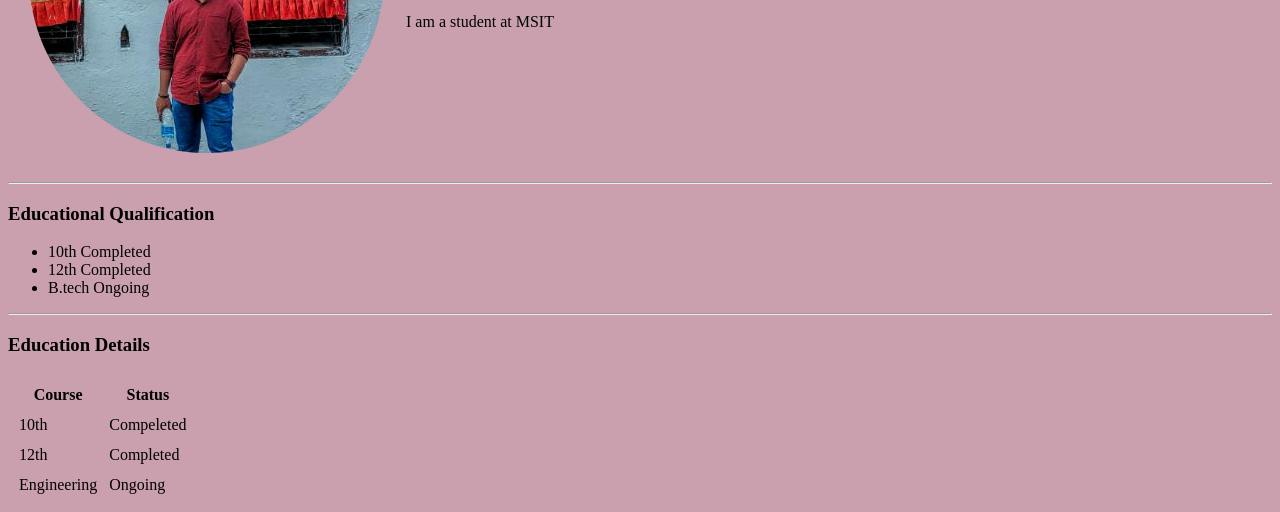
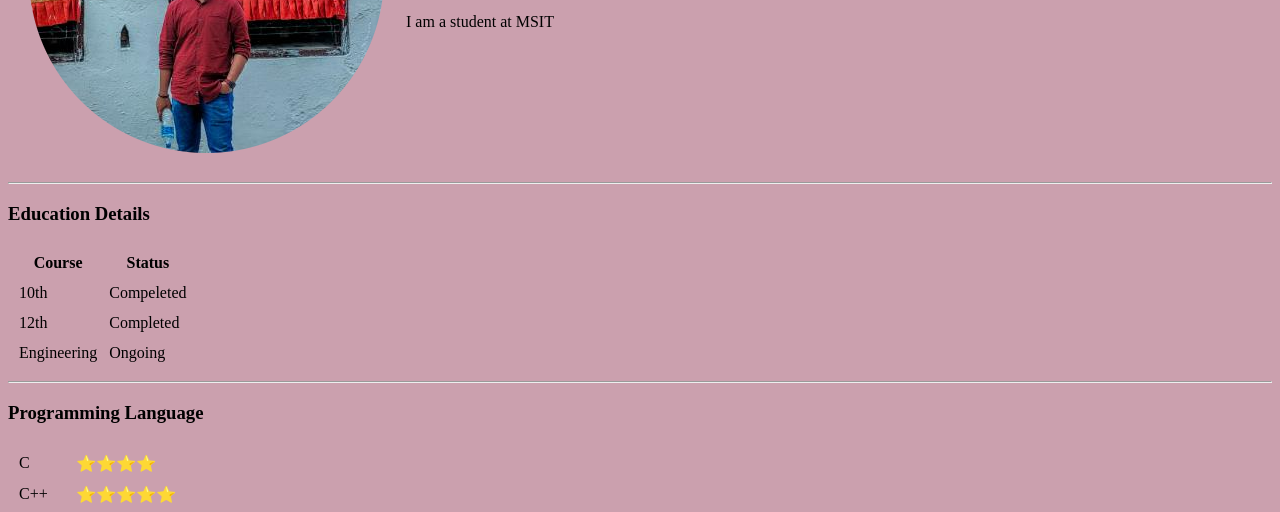
Before and after one commit to Lakshaysagar/CV, a plain HTML site: page index.html in a window 1280 px wide. Shown: the part 231-743 px from the top of the page. Drawn offline with Linux system fonts and the light colour scheme.

Commit message:
Update index.html

```diff
--- a/index.html
+++ b/index.html
@@ -15,13 +15,6 @@
             </td>
         </tr>
     </table>
-    <hr>
-    <h3>Educational Qualification </h3>
-    <ul>
-        <li>10th Completed</li>
-        <li>12th Completed</li>
-        <li>B.tech Ongoing </li>
-    </ul>
     <hr>
     <h3>Education Details</h3>
     <table cellspacing="10">
```
